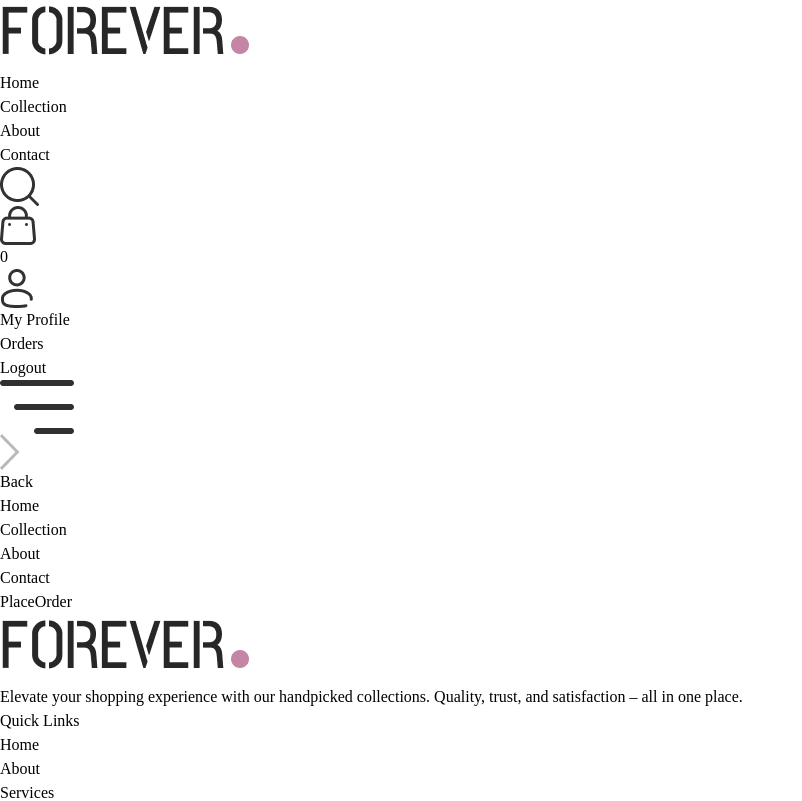
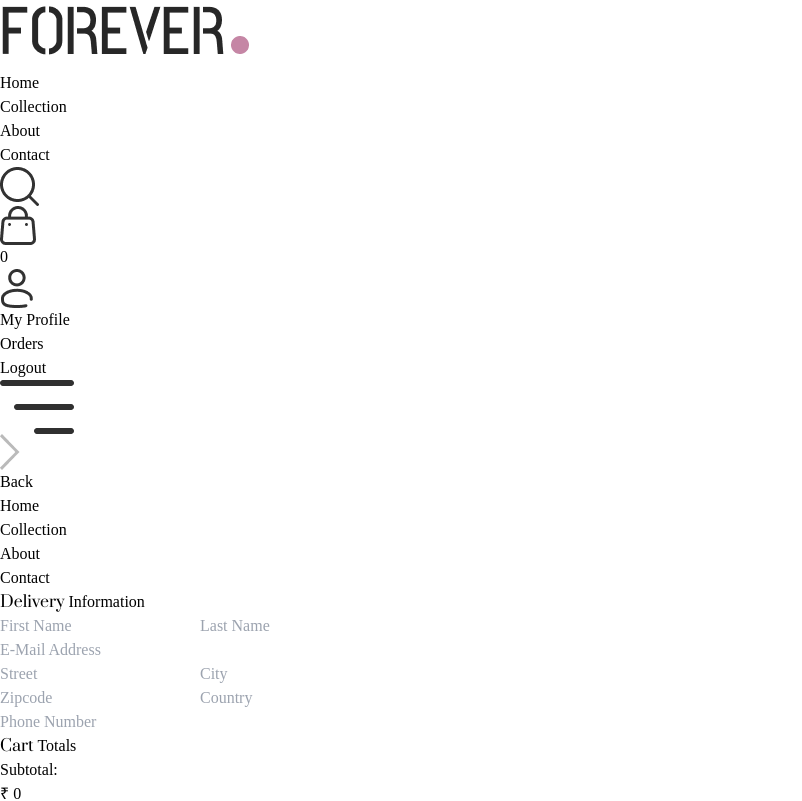
Before and after one commit to surya8887/Shopping-App, a React (Vite) app in the folder frontend/: page /placeorder in a window 1280 px wide. Shown: the top 801 px of the page, without its empty margins (0-802 px from the left). Built offline with nearby package versions, Linux system fonts and the light colour scheme.

Commit message:
fix the place order without adding the payment method

```diff
--- a/frontend/src/components/CartTotal.jsx
+++ b/frontend/src/components/CartTotal.jsx
@@ -3,7 +3,7 @@ import { ShopContext } from '../context/ShopContext';
 import Title from './Title';
 
 const CartTotal = () => {
-  const { currency, getCartAmount, delivery_fee } = useContext(ShopContext);
+  const { currency, getCartAmount,navigate, delivery_fee } = useContext(ShopContext);
 
   const subtotal = getCartAmount?.() || 0;
   const tax = Math.round(subtotal * 0.1); // assuming 10% tax
@@ -37,12 +37,7 @@ const CartTotal = () => {
         </div>
 
         {/* ✅ Checkout Button */}
-        <button
-          className="mt-6 bg-black text-white py-2 rounded-lg hover:bg-gray-800 transition w-full text-center text-sm sm:text-base font-medium"
-          onClick={() => alert("Checkout functionality coming soon!")}
-        >
-          Proceed to Checkout
-        </button>
+
       </div>
     </div>
   );
--- a/frontend/src/context/ShopContext.jsx
+++ b/frontend/src/context/ShopContext.jsx
@@ -1,16 +1,18 @@
 import { createContext, useState, useEffect, useCallback } from "react";
 import { products } from "../assets/frontend_assets/assets";
 import { toast } from "react-toastify";
+import {useNavigate} from 'react-router-dom';
+
 
 export const ShopContext = createContext({});
 
 const ShopContextProvider = ({ children }) => {
   const currency = "₹";
   const delivery_fee = 30;
-
   const [search, setSearch] = useState('');
   const [showSearch, setShowSearch] = useState(true);
   const [cartItems, setCartItems] = useState({});
+  const navigate = useNavigate();
 
   // ✅ Add to cart
   const addToCart = useCallback((itemId, size) => {
@@ -104,6 +106,7 @@ const ShopContextProvider = ({ children }) => {
     getCartCount,
     updateQuantity,
     getCartAmount,
+    navigate
   };
 
   return (
--- a/frontend/src/pages/Cart.jsx
+++ b/frontend/src/pages/Cart.jsx
@@ -1,11 +1,11 @@
-import React, { useContext, useState, useEffect } from 'react';
+import React, { useContext, useState, useEffect, } from 'react';
 import { ShopContext } from '../context/ShopContext';
 import Title from '../components/Title';
 import { assets } from '../assets/frontend_assets/assets';
 import CartTotal from '../components/CartTotal';
 
 const Cart = () => {
-  const { products, currency, cartItems, updateQuantity } = useContext(ShopContext);
+  const { products, currency, cartItems,navigate, updateQuantity } = useContext(ShopContext);
   const [cartData, setCartData] = useState([]);
 
   useEffect(() => {
@@ -28,6 +28,7 @@ const Cart = () => {
   }, [cartItems]);
 
   return (
+
     <div className="border-t pt-10 px-4 sm:px-8 md:px-16">
       <div className="text-3xl font-semibold mb-6">
         <Title text1="Your" text2="Cart" />
@@ -113,6 +114,12 @@ const Cart = () => {
         <div className="flex justify-end my-10">
           <div className="w-full sm:w-[450px]">
             <CartTotal />
+            <button
+              className="mt-2 bg-black text-white py-2 rounded-lg hover:bg-gray-800 transition w-full text-center text-sm sm:text-base font-medium"
+              onClick={() => navigate('/placeorder')}
+            >
+              Proceed to Checkout
+            </button>
           </div>
         </div>
       )}
--- a/frontend/src/pages/PlaceOrder.jsx
+++ b/frontend/src/pages/PlaceOrder.jsx
@@ -1,9 +1,147 @@
-import React from 'react'
+import { useState } from 'react';
+import Title from '../components/Title';
+import CartTotal from '../components/CartTotal';
 
 const PlaceOrder = () => {
+  const [formData, setFormData] = useState({
+    firstName: '',
+    lastName: '',
+    email: '',
+    street: '',
+    city: '',
+    zipcode: '',
+    country: '',
+    phone: '',
+  });
+
+  const handleChange = (e) => {
+    const { name, value } = e.target;
+    setFormData((prev) => ({ ...prev, [name]: value }));
+  };
+
+  const handleSubmit = (e) => {
+    e.preventDefault();
+    console.log('Form submitted:', formData);
+    // Send to backend
+  };
+
   return (
-    <div>PlaceOrder</div>
-  )
-}
+    <div className="min-h-[80vh] border-t px-4 sm:px-8 md:px-12 py-10">
+      <div className="flex flex-col lg:flex-row justify-between gap-10">
+        {/* Delivery Info Section */}
+        <div className="w-full lg:w-2/3  border-4 rounded-xl p-6 text-black shadow-sm">
+          <div className="text-xl sm:text-xl mb-6">
+            <Title text1="Delivery " text2="Information" />
+          </div>
 
-export default PlaceOrder
+          <form className="flex flex-col gap-6" onSubmit={handleSubmit}>
+            {/* Name */}
+            <div className="flex flex-col sm:flex-row gap-4">
+              <input
+                type="text"
+                name="firstName"
+                placeholder="First Name"
+                value={formData.firstName}
+                onChange={handleChange}
+                required
+                className="input-box border rounded-sm p-2 w-full"
+              />
+              <input
+                type="text"
+                name="lastName"
+                placeholder="Last Name"
+                value={formData.lastName}
+                onChange={handleChange}
+                required
+                className="input-box border rounded-sm p-2 w-full"
+              />
+            </div>
+
+            {/* Email */}
+            <input
+              type="email"
+              name="email"
+              placeholder="E-Mail Address"
+              value={formData.email}
+              onChange={handleChange}
+              required
+              className="input-box border rounded-sm p-2 w-full"
+            />
+
+            {/* Street + City */}
+            <div className="flex flex-col sm:flex-row gap-4">
+              <input
+                type="text"
+                name="street"
+                placeholder="Street"
+                value={formData.street}
+                onChange={handleChange}
+                required
+                className="input-box border rounded-sm p-2 w-full"
+              />
+              <input
+                type="text"
+                name="city"
+                placeholder="City"
+                value={formData.city}
+                onChange={handleChange}
+                required
+                className="input-box border rounded-sm p-2 w-full"
+              />
+            </div>
+
+            {/* Zip + Country */}
+            <div className="flex flex-col sm:flex-row gap-4">
+              <input
+                type="text"
+                name="zipcode"
+                placeholder="Zipcode"
+                value={formData.zipcode}
+                onChange={handleChange}
+                required
+                className="input-box border rounded-sm p-2 w-full"
+              />
+              <input
+                type="text"
+                name="country"
+                placeholder="Country"
+                value={formData.country}
+                onChange={handleChange}
+                required
+                className="input-box border rounded-sm p-2 w-full"
+              />
+            </div>
+
+            {/* Phone */}
+            <input
+              type="tel"
+              name="phone"
+              placeholder="Phone Number"
+              value={formData.phone}
+              onChange={handleChange}
+              required
+              pattern="[0-9]{10}"
+              title="Enter a valid 10-digit phone number"
+              className="input-box border rounded-sm p-2 w-full"
+            />
+
+            {/* Submit */}
+            {/* <button
+              type="submit"
+              className="bg-black text-white rounded-lg py-3 px-6 mt-4 w-full sm:w-fit hover:opacity-90 transition"
+            >
+              Place Order
+            </button> */}
+          </form>
+        </div>
+
+        {/* Cart Total Section */}
+        <div className="w-full lg:w-1/3 mt-10 lg:mt-0.5 ">
+          <CartTotal />
+        </div>
+      </div>
+    </div>
+  );
+};
+
+export default PlaceOrder;
```
